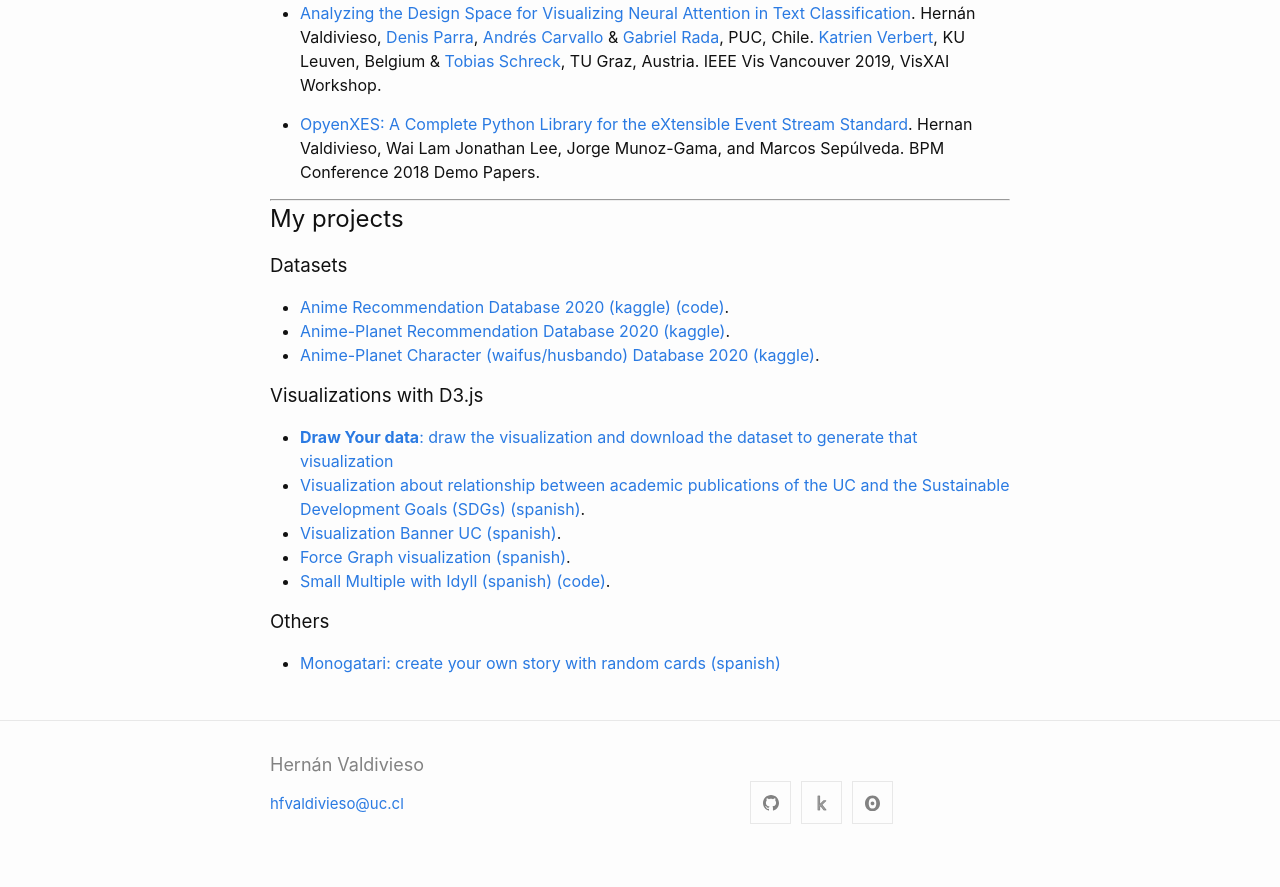
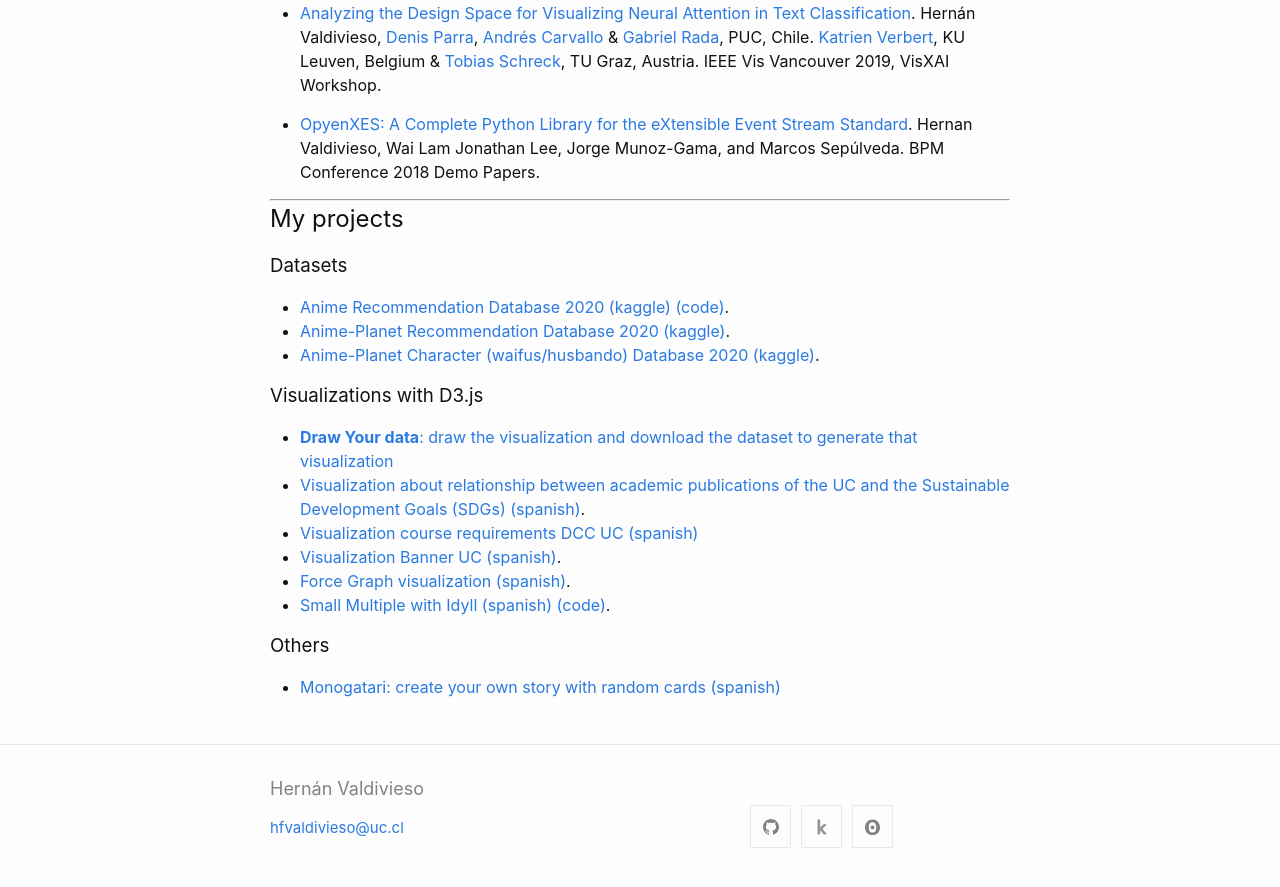
Before and after one commit to Hernan4444/hernan4444.github.io, a Jekyll site: the page built from index.md, in a window 1280 px wide and 900 px high, scrolled down 1167 px. Shown: the top 887 px of the window. Built offline with Jekyll 4.4.1, drawn with Linux system fonts in a browser that asks for light colours.

Commit message:
Update index.md

```diff
--- a/index.md
+++ b/index.md
@@ -55,6 +55,7 @@ Information Visualization, Applications of Data Mining & Machine Learning
 
 - [**Draw Your data**: draw the visualization and download the dataset to generate that visualization][draw_your_data]
 - [Visualization about relationship between academic publications of the UC and the Sustainable Development Goals (SDGs) (spanish)][sustentabilidad_uc].
+- [Visualization course requirements DCC UC (spanish)][requisitos_dcc]
 - [Visualization Banner UC (spanish)][vis_banner].
 - [Force Graph visualization (spanish)][force-graph].
 - [Small Multiple with Idyll (spanish)][small-multiple-idyll] [(code)][small-multiple-idyll-source-code].
@@ -83,3 +84,4 @@ Information Visualization, Applications of Data Mining & Machine Learning
 [kaggle anime anime-planet link]: https://www.kaggle.com/hernan4444/animeplanet-recommendation-database-2020
 [draw_your_data]: https://hernan4444.github.io/draw-your-data/
 [kaggle waifus/husbando anime-planet link]: https://www.kaggle.com/hernan4444/animeplanet-character-recommendation
+[requisitos_dcc]: https://observablehq.com/@hernan4444/requisitos-dcc
```
